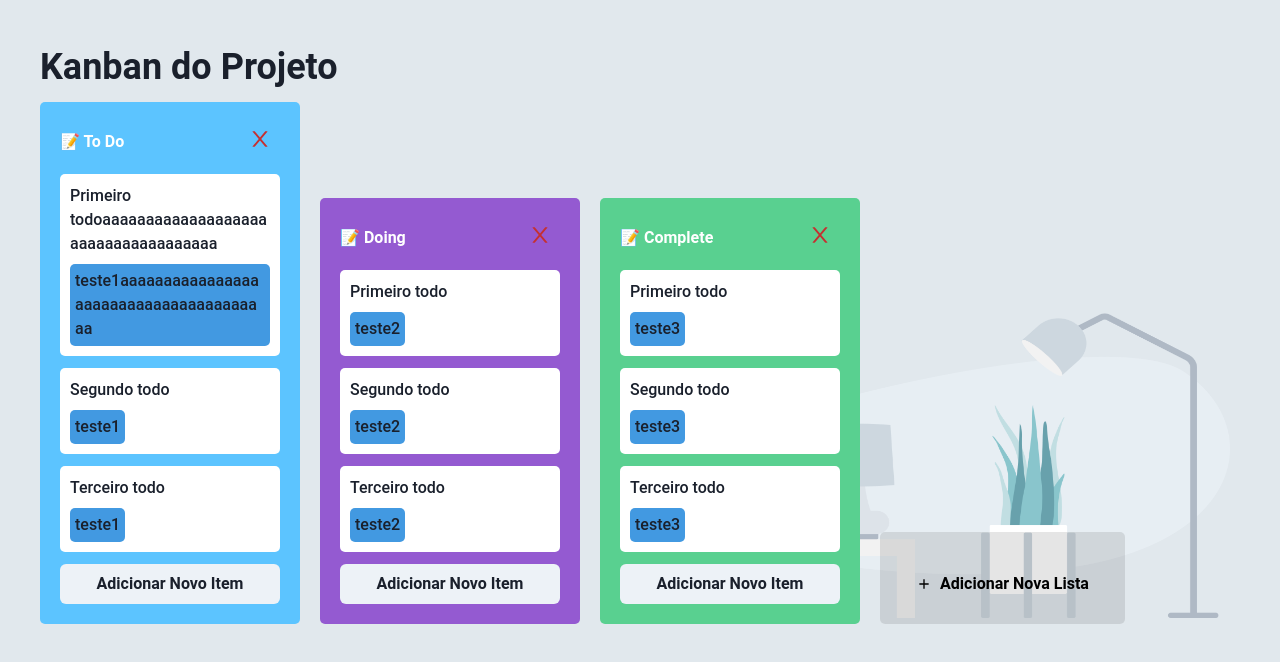
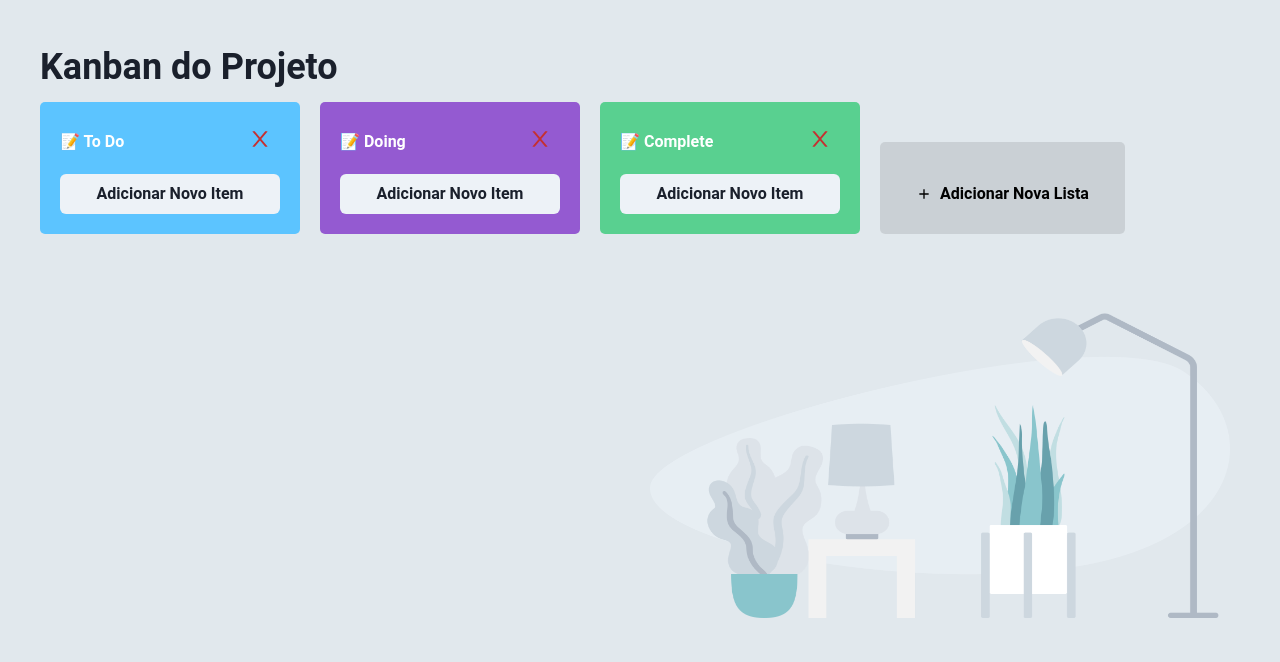
Before and after one commit to kidmortal/amopromo-react, a React (Create React App) app: page / in a window 1280 px wide. Shown: the top 662 px of the page. Built offline with nearby package versions, Linux system fonts and the light colour scheme.

Commit message:
add: redux, store, dispatch

```diff
--- a/package.json
+++ b/package.json
@@ -17,6 +17,7 @@
     "react-icons": "^4.2.0",
     "react-redux": "^7.2.4",
     "react-scripts": "4.0.3",
+    "redux": "^4.1.0",
     "web-vitals": "^1.0.1"
   },
   "scripts": {
--- a/src/App.js
+++ b/src/App.js
@@ -1,14 +1,11 @@
 import { Stack } from "@chakra-ui/layout";
-import { DragDropContext } from "react-beautiful-dnd";
-import { AddNewItemModal } from "./components/board/AddNewItemModal";
+
 import { Board } from "./components/board/Board";
 
 function App() {
   return (
     <Stack className="App">
-      <DragDropContext>
-        <Board />
-      </DragDropContext>
+      <Board />
     </Stack>
   );
 }
--- a/src/components/board/AddNewItemModal.js
+++ b/src/components/board/AddNewItemModal.js
@@ -10,12 +10,24 @@ import {
   ModalOverlay,
   useDisclosure,
 } from "@chakra-ui/react";
+import { useDispatch } from "react-redux";
 
-export function AddNewItemModal() {
+export function AddNewItemModal({ listIndex }) {
   const { isOpen, onOpen, onClose } = useDisclosure();
+  const dispatch = useDispatch();
+
+  function handleAddItem() {
+    let item = { content: "Alguma coisa", tags: ["algo", "algo"] };
+    console.log(listIndex);
+    dispatch({
+      type: "ADD_ITEM_TO_LIST",
+      payload: { listIndex, item },
+    });
+  }
+
   return (
     <>
-      <Button onClick={onOpen}>Adicionar Novo Item</Button>
+      <Button onClick={handleAddItem}>Adicionar Novo Item</Button>
       <Modal isOpen={isOpen} onClose={onClose}>
         <ModalOverlay />
         <ModalContent>
--- a/src/components/board/Board.js
+++ b/src/components/board/Board.js
@@ -1,66 +1,30 @@
 import { Image } from "@chakra-ui/image";
 import { HStack, Stack, Text } from "@chakra-ui/layout";
-import { useState } from "react";
+import { DragDropContext } from "react-beautiful-dnd";
+import { useSelector } from "react-redux";
 import { BoardBlankList } from "./BoardBlankList";
 import { BoardList } from "./BoardList";
-import { TransparentAddButton } from "./TransparentAddButton";
 
 export function Board() {
-  const [lists, setLists] = useState([
-    {
-      title: "📝 To Do",
-      color: "#5CC4FF",
-      list: [
-        {
-          id: "f3f3f",
-          content: "Primeiro todoaaaaaaaaaaaaaaaaaaaaaaaaaaaaaaaaaaaa",
-          tag: "teste1aaaaaaaaaaaaaaaaaaaaaaaaaaaaaaaaaaaaaaa",
-        },
-        { id: "sf3fe", content: "Segundo todo", tag: "teste1" },
-        { id: "sfsf23f", content: "Terceiro todo", tag: "teste1" },
-      ],
-    },
-    {
-      title: "📝 Doing",
-      color: "#945AD1",
-      list: [
-        { id: "fdfd", content: "Primeiro todo", tag: "teste2" },
-        { id: "asxx", content: "Segundo todo", tag: "teste2" },
-        { id: "svff", content: "Terceiro todo", tag: "teste2" },
-      ],
-    },
-    {
-      title: "📝 Complete",
-      color: "#59D090",
-      list: [
-        { id: "a4f4fa", content: "Primeiro todo", tag: "teste3" },
-        { id: "asdssd", content: "Segundo todo", tag: "teste3" },
-        { id: "sgf4g4", content: "Terceiro todo", tag: "teste3" },
-      ],
-    },
-  ]);
-
-  function handleAddList() {
-    setLists([...lists, { color: "#5CC4FF", title: "teste", list: [] }]);
-  }
+  const lists = useSelector((state) => state.board);
 
   return (
+    <DragDropContext>
       <Stack h={[800]} w={[1000]} margin="40px">
         <Text fontSize="4xl" fontWeight="700">
           Kanban do Projeto
         </Text>
 
         <HStack zIndex="10" justify="start" align="self-end" spacing={5}>
-        {lists.map((list) => (
+          {lists?.map((list, index) => (
             <BoardList
+              listIndex={index}
               title={list.title}
               list={list.list}
-            lists={lists}
-            setLists={setLists}
               color={list.color}
             />
           ))}
-        <BoardBlankList lists={lists} setLists={setLists} />
+          <BoardBlankList />
         </HStack>
 
         <Image
@@ -74,5 +38,6 @@ export function Board() {
           alt="background-desk"
         />
       </Stack>
+    </DragDropContext>
   );
 }
--- a/src/components/board/BoardBlankList.js
+++ b/src/components/board/BoardBlankList.js
@@ -1,8 +1,18 @@
 import { HStack, Stack } from "@chakra-ui/layout";
+import { useDispatch } from "react-redux";
 
 import { TransparentAddButton } from "./TransparentAddButton";
 
 export function BoardBlankList({ lists, setLists }) {
+  const dispatch = useDispatch();
+
+  function handleAddNewList() {
+    dispatch({
+      type: "ADD_LIST_TO_BOARD",
+      payload: { title: "novo", color: "#5CC4FF" },
+    });
+  }
+
   return (
     <Stack
       borderTop="5px"
@@ -13,7 +23,7 @@ export function BoardBlankList({ lists, setLists }) {
     >
       <Stack margin="20px" spacing={3}>
         <HStack justifyContent="space-between"></HStack>
-        <TransparentAddButton color="black">
+        <TransparentAddButton onClick={handleAddNewList} color="black">
           Adicionar Nova Lista
         </TransparentAddButton>
       </Stack>
--- a/src/components/board/BoardItem.js
+++ b/src/components/board/BoardItem.js
@@ -1,11 +1,23 @@
+import { IconButton } from "@chakra-ui/button";
+import Icon from "@chakra-ui/icon";
+import { AiOutlineDelete, AiOutlineEdit } from "react-icons/ai";
 import { HStack, Stack, Text } from "@chakra-ui/layout";
-import { Tag } from "@chakra-ui/tag";
 import React from "react";
 import { Draggable } from "react-beautiful-dnd";
+import { useDispatch } from "react-redux";
 
-export function BoardItem({ item, index }) {
+export function BoardItem({ item, itemIndex, listIndex }) {
+  const dispatch = useDispatch();
+
+  function handleDeleteItem() {
+    dispatch({
+      type: "REMOVE_ITEM_FROM_LIST",
+      payload: { listIndex, itemIndex },
+    });
+  }
+
   return (
-    <Draggable draggableId={item.id} index={index}>
+    <Draggable draggableId={item.id} index={itemIndex}>
       {(provided) => (
         <Stack
           bg="white"
@@ -14,11 +26,20 @@ export function BoardItem({ item, index }) {
           {...provided.dragHandleProps}
           ref={provided.innerRef}
         >
-          <Stack margin="10px" justify="flex-start">
+          <IconButton
+            marginLeft="180px"
+            position="absolute"
+            variant="unstyled"
+            onClick={handleDeleteItem}
+            icon={<Icon as={AiOutlineDelete} color="red.600" />}
+          />
+
+          <Stack margin="10px" justify="flex-start" padding="10px">
             <Text fontWeight="medium" fontSize="medium" maxW="200px">
               {item.content}
             </Text>
             <HStack justify="start">
+              {item.tags?.map((tag) => (
                 <Text
                   bg="blue.400"
                   borderRadius="5px"
@@ -27,8 +48,9 @@ export function BoardItem({ item, index }) {
                   fontSize="medium"
                   maxW="200px"
                 >
-                {item.tag}
+                  {tag}
                 </Text>
+              ))}
             </HStack>
           </Stack>
         </Stack>
--- a/src/components/board/BoardList.js
+++ b/src/components/board/BoardList.js
@@ -6,22 +6,8 @@ import { Droppable } from "react-beautiful-dnd";
 import { BoardItem } from "./BoardItem";
 import { AddNewItemModal } from "./AddNewItemModal";
 
-export function BoardList({ color, title, list, lists, setLists }) {
-  function handleDeleteList() {
-    let index = lists.findIndex((item) => item.title === title);
-    if (index >= 0) {
-      let newState = [...lists];
-      newState.splice(index, 1);
-      setLists(newState);
-    }
-  }
-
-  function handleAddNewItem() {
-    let index = lists.findIndex((item) => item.title === title);
-    let newState = [...lists];
-    newState[index].list.push({ id: "xxxx", content: "Novo", tag: "novo" });
-    setLists(newState);
-  }
+export function BoardList({ color, title, list, listIndex }) {
+  function handleDeleteList() {}
 
   return (
     <Droppable droppableId={title}>
@@ -50,12 +36,17 @@ export function BoardList({ color, title, list, lists, setLists }) {
                 }
               />
             </HStack>
-            {list?.map((item, index) => (
-              <BoardItem item={item} index={index} key={item.id} />
+            {list?.map((item, idx) => (
+              <BoardItem
+                item={item}
+                listIndex={listIndex}
+                itemIndex={idx}
+                key={item.id}
+              />
             ))}
 
             {provided.placeholder}
-            <AddNewItemModal />
+            <AddNewItemModal listIndex={listIndex} />
           </Stack>
         </Stack>
       )}
--- a/src/components/board/TransparentAddButton.js
+++ b/src/components/board/TransparentAddButton.js
@@ -1,4 +1,4 @@
-import { Button, HStack, Icon, Text } from "@chakra-ui/react";
+import { Button, Icon } from "@chakra-ui/react";
 import { RiAddLine } from "react-icons/ri";
 
 export function TransparentAddButton({ children, color, onClick }) {
--- a/src/index.js
+++ b/src/index.js
@@ -3,13 +3,16 @@ import { theme } from "./styles/theme";
 import React from "react";
 import ReactDOM from "react-dom";
 import App from "./App";
-import { AddNewItemModal } from "./components/board/AddNewItemModal";
+import store from "./store/store";
+import { Provider } from "react-redux";
 
 ReactDOM.render(
   <React.StrictMode>
-    <ChakraProvider theme={theme}>
-      <App />
-    </ChakraProvider>
+    <Provider store={store}>
+      <ChakraProvider theme={theme}>
+        <App />
+      </ChakraProvider>
+    </Provider>
   </React.StrictMode>,
   document.getElementById("root")
 );
--- /dev/null
+++ b/src/store/Board/Board.reducer.js
@@ -0,0 +1,45 @@
+const defaultState = [
+  { title: "📝 To Do", color: "#5CC4FF", list: [] },
+  { title: "📝 Doing", color: "#945AD1", list: [] },
+  { title: "📝 Complete", color: "#59D090", list: [] },
+];
+
+export default function BoardReducer(state = defaultState, action) {
+  switch (action.type) {
+    case "SET_BOARD_LIST":
+      return action.payload;
+
+    case "ADD_ITEM_TO_LIST": {
+      let newState = [...state];
+      let { listIndex } = action.payload;
+      let list = newState[listIndex].list;
+      list.push(action.payload.item);
+      return newState;
+    }
+    case "REMOVE_ITEM_FROM_LIST": {
+      let newState = [...state];
+      let { itemIndex, listIndex } = action.payload;
+      let list = newState[listIndex].list;
+      list.splice(itemIndex, 1);
+      return newState;
+    }
+
+    case "ADD_LIST_TO_BOARD": {
+      let newState = [...state];
+      let { title, color } = action.payload;
+      console.log(color);
+      newState.push({ title, color, list: [] });
+      return newState;
+    }
+
+    case "REMOVE_LIST_FROM_BOARD": {
+      let newState = [...state];
+      let { listIndex } = action.payload;
+      newState[listIndex] = null;
+      return newState;
+    }
+
+    default:
+      return state;
+  }
+}
--- /dev/null
+++ b/src/store/store.js
@@ -0,0 +1,10 @@
+import { combineReducers, createStore } from "redux";
+import BoardReducer from "../store/Board/Board.reducer";
+
+const rootReducer = combineReducers({
+  board: BoardReducer,
+});
+
+const store = createStore(rootReducer);
+
+export default store;
```
Also changed, not shown: 1 other file (tests, documents, lock files or other folders). Lines whose indentation alone changed are shown as unchanged.
